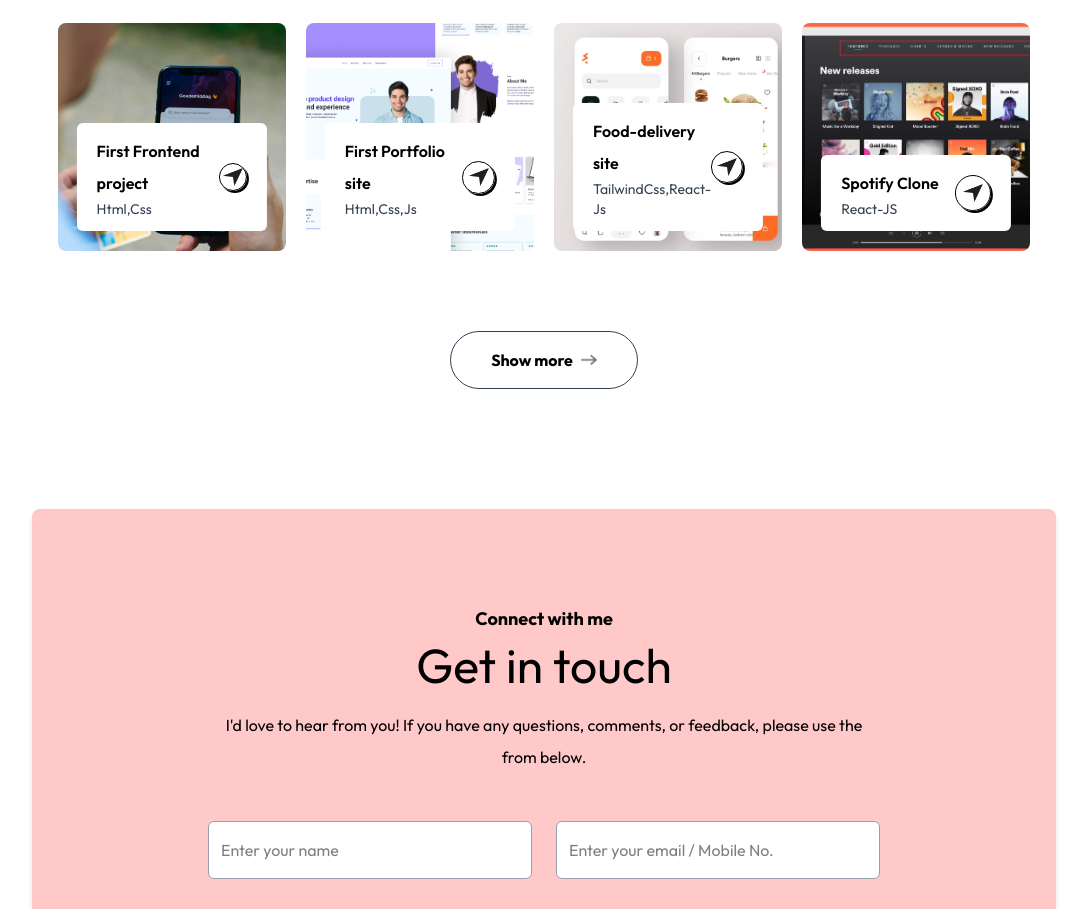
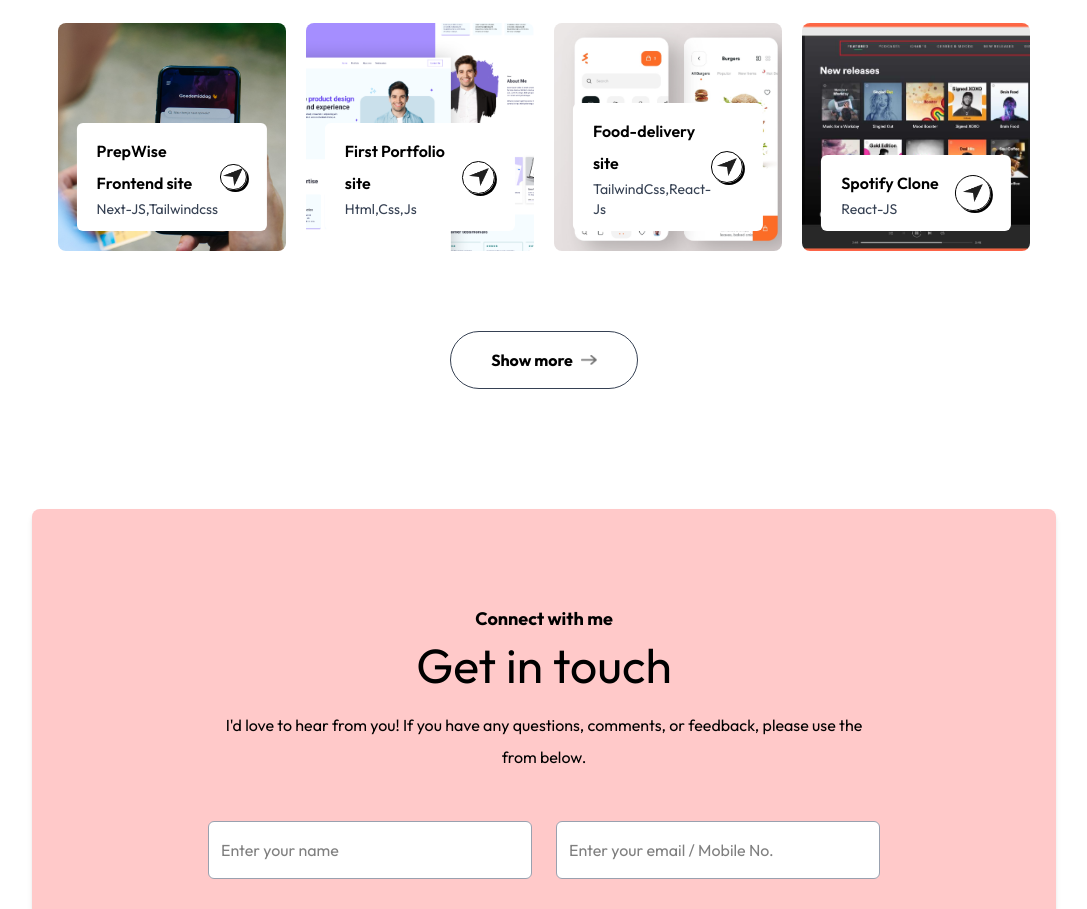
Before and after one commit to rking731/PortFolio2, a Next.js app: page / in a window 1280 px wide. Shown: the part 2900-3809 px from the top of the page, without its empty margins (96-1183 px from the left). Built offline with nearby package versions, Linux system fonts and the light colour scheme; a web font is replaced by a local one.

Commit message:
first commit

```diff
--- a/assets/assets.js
+++ b/assets/assets.js
@@ -86,10 +86,10 @@ export const assets = {
 
 export const workData = [
     {
-        title: 'First Frontend project',
-        description: 'Html,Css',
+        title: 'PrepWise Frontend site',
+        description: 'Next-JS,Tailwindcss',
         bgImage: '/work-1.png',
-        link:'https://leafy-chimera-c5aecc.netlify.app/',
+        link:'https://interview-ai-kohl-beta.vercel.app/',
     },
     {
         title: 'First Portfolio site',
```
